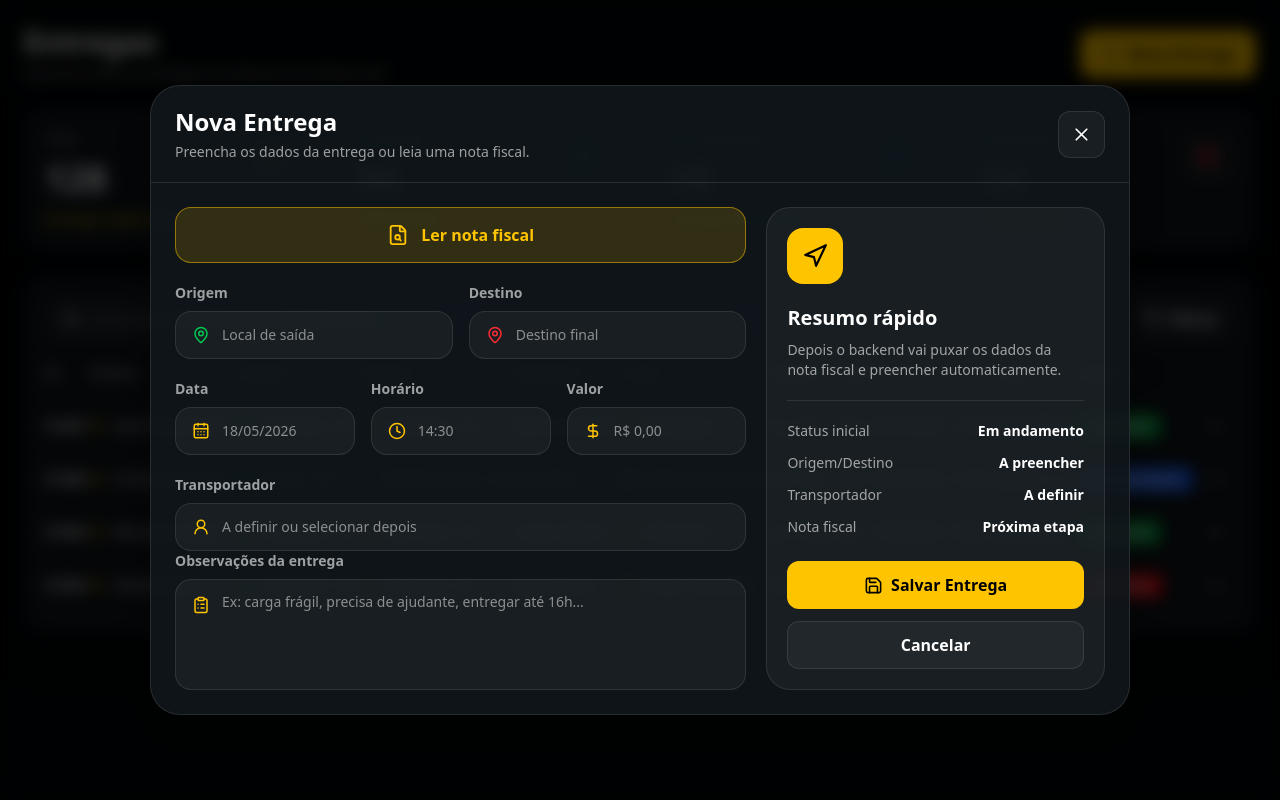
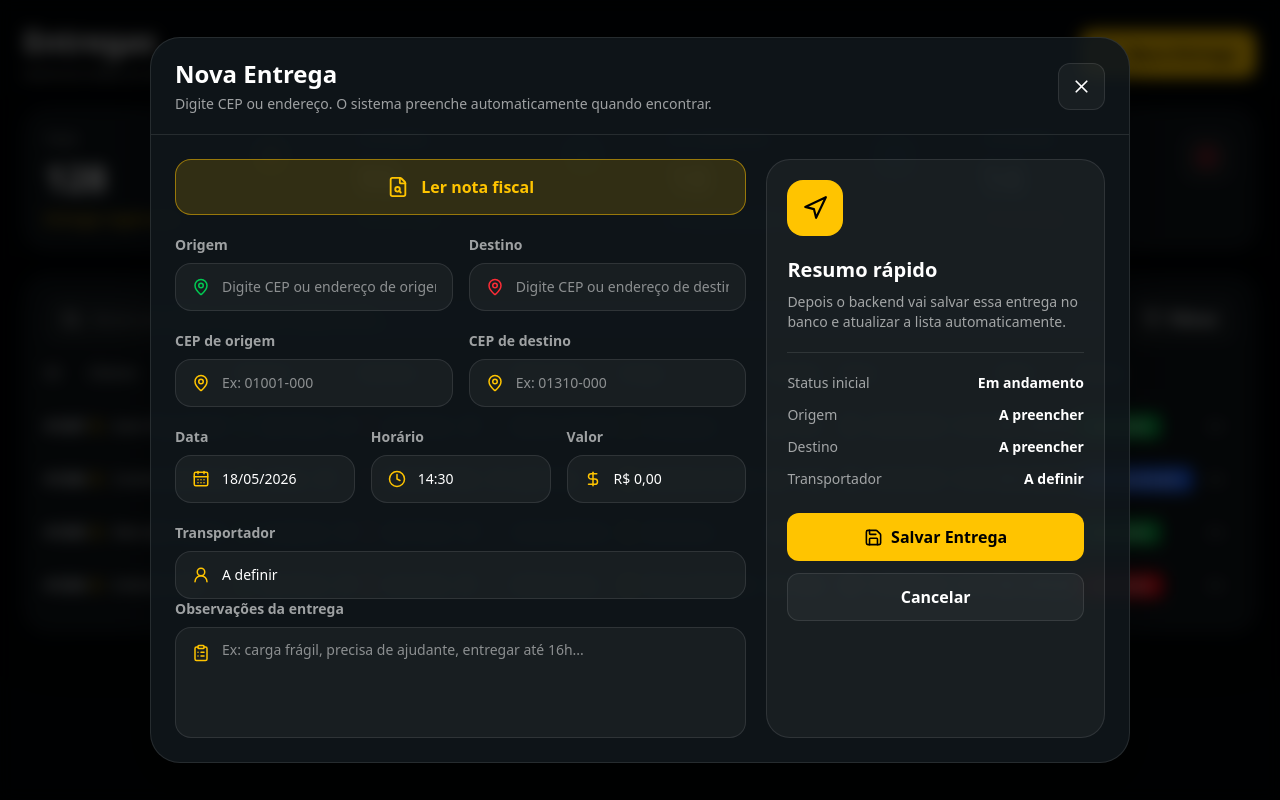
Before and after one commit to luannaaa/flatauto-cliente-painel, a Next.js app: page /empresa/entregas in a window 1280 px wide. Both pictures are taken after a click on the button "Nova Entrega". Built offline with nearby package versions, Linux system fonts and the light colour scheme.

Commit message:
feat: CEP automatico na nova entrega empresa

```diff
--- a/app/empresa/components/NovaEntregaModal.tsx
+++ b/app/empresa/components/NovaEntregaModal.tsx
@@ -1,6 +1,6 @@
 "use client"
 
-import { useEffect } from "react"
+import { useEffect, useState } from "react"
 import {
   X,
   MapPin,
@@ -14,7 +14,62 @@ import {
   UserRound,
 } from "lucide-react"
 
+type TipoEndereco = "origem" | "destino"
+
+type ViaCepResposta = {
+  cep?: string
+  logradouro?: string
+  bairro?: string
+  localidade?: string
+  uf?: string
+  erro?: boolean
+}
+
+type SugestaoLocalizacao = {
+  display_name?: string
+  lat?: string
+  lon?: string
+}
+
+function somenteNumeros(valor: string) {
+  return valor.replace(/\D/g, "")
+}
+
+function formatarCep(valor: string) {
+  const numeros = somenteNumeros(valor).slice(0, 8)
+
+  if (numeros.length > 5) {
+    return `${numeros.slice(0, 5)}-${numeros.slice(5)}`
+  }
+
+  return numeros
+}
+
+function montarEndereco(dados: ViaCepResposta) {
+  return [dados.logradouro, dados.bairro, dados.localidade, dados.uf]
+    .filter(Boolean)
+    .join(", ")
+}
+
 export default function NovaEntregaModal({ ui, fechar }: any) {
+  const [origem, setOrigem] = useState("")
+  const [cepOrigem, setCepOrigem] = useState("")
+
+  const [destino, setDestino] = useState("")
+  const [cepDestino, setCepDestino] = useState("")
+
+  const [data, setData] = useState("18/05/2026")
+  const [horario, setHorario] = useState("14:30")
+  const [valor, setValor] = useState("R$ 0,00")
+  const [transportador, setTransportador] = useState("A definir")
+  const [observacoes, setObservacoes] = useState("")
+
+  const [sugestoesOrigem, setSugestoesOrigem] = useState<SugestaoLocalizacao[]>([])
+  const [sugestoesDestino, setSugestoesDestino] = useState<SugestaoLocalizacao[]>([])
+
+  const [carregandoOrigem, setCarregandoOrigem] = useState(false)
+  const [carregandoDestino, setCarregandoDestino] = useState(false)
+
   useEffect(() => {
     const overflowOriginal = document.body.style.overflow
     document.body.style.overflow = "hidden"
@@ -24,6 +79,117 @@ export default function NovaEntregaModal({ ui, fechar }: any) {
     }
   }, [])
 
+  async function buscarCep(cepDigitado: string, tipo: TipoEndereco) {
+    const cepLimpo = somenteNumeros(cepDigitado)
+
+    if (cepLimpo.length !== 8) return
+
+    try {
+      if (tipo === "origem") {
+        setCarregandoOrigem(true)
+      } else {
+        setCarregandoDestino(true)
+      }
+
+      const resposta = await fetch(`https://viacep.com.br/ws/${cepLimpo}/json/`)
+      const dados = (await resposta.json()) as ViaCepResposta
+
+      if (!resposta.ok || dados.erro) {
+        alert("CEP não encontrado. Confira o número e tente novamente.")
+        return
+      }
+
+      const endereco = montarEndereco(dados)
+      const cepFormatado = formatarCep(dados.cep || cepLimpo)
+
+      if (tipo === "origem") {
+        setCepOrigem(cepFormatado)
+        setOrigem(endereco)
+        setSugestoesOrigem([])
+      } else {
+        setCepDestino(cepFormatado)
+        setDestino(endereco)
+        setSugestoesDestino([])
+      }
+    } catch (error) {
+      console.error("Erro ao buscar CEP:", error)
+      alert("Erro ao buscar CEP. Tente novamente.")
+    } finally {
+      setCarregandoOrigem(false)
+      setCarregandoDestino(false)
+    }
+  }
+
+  async function buscarEndereco(valorDigitado: string, tipo: TipoEndereco) {
+    if (tipo === "origem") {
+      setOrigem(valorDigitado)
+    } else {
+      setDestino(valorDigitado)
+    }
+
+    const numeros = somenteNumeros(valorDigitado)
+
+    if (numeros.length === 8 && valorDigitado.length <= 9) {
+      await buscarCep(valorDigitado, tipo)
+      return
+    }
+
+    if (valorDigitado.length < 3) {
+      if (tipo === "origem") {
+        setSugestoesOrigem([])
+      } else {
+        setSugestoesDestino([])
+      }
+      return
+    }
+
+    try {
+      if (tipo === "origem") {
+        setCarregandoOrigem(true)
+      } else {
+        setCarregandoDestino(true)
+      }
+
+      const resposta = await fetch(`/api/localizacao?q=${encodeURIComponent(valorDigitado)}`)
+      const dados = await resposta.json()
+
+      if (tipo === "origem") {
+        setSugestoesOrigem(Array.isArray(dados) ? dados : [])
+      } else {
+        setSugestoesDestino(Array.isArray(dados) ? dados : [])
+      }
+    } catch (error) {
+      console.error("Erro ao buscar endereço:", error)
+    } finally {
+      setCarregandoOrigem(false)
+      setCarregandoDestino(false)
+    }
+  }
+
+  async function alterarCep(valorDigitado: string, tipo: TipoEndereco) {
+    const cepFormatado = formatarCep(valorDigitado)
+
+    if (tipo === "origem") {
+      setCepOrigem(cepFormatado)
+    } else {
+      setCepDestino(cepFormatado)
+    }
+
+    if (somenteNumeros(cepFormatado).length === 8) {
+      await buscarCep(cepFormatado, tipo)
+    }
+  }
+
+  function selecionarSugestao(item: SugestaoLocalizacao, tipo: TipoEndereco) {
+    if (tipo === "origem") {
+      setOrigem(item.display_name || "")
+      setSugestoesOrigem([])
+    } else {
+      setDestino(item.display_name || "")
+      setSugestoesDestino([])
+    }
+  }
+
   return (
     <div className="fixed inset-0 z-50 flex items-end justify-center bg-black/70 p-0 backdrop-blur-sm sm:items-center sm:p-4">
       <section className={`flex max-h-[92vh] w-full flex-col overflow-hidden rounded-t-[28px] border sm:max-w-[980px] sm:rounded-[30px] ${ui.card}`}>
@@ -31,7 +197,7 @@ export default function NovaEntregaModal({ ui, fechar }: any) {
           <div>
             <h2 className="text-xl font-black sm:text-2xl">Nova Entrega</h2>
             <p className={`mt-1 text-xs sm:text-sm ${ui.textoFraco}`}>
-              Preencha os dados da entrega ou leia uma nota fiscal.
+              Digite CEP ou endereço. O sistema preenche automaticamente quando encontrar.
             </p>
           </div>
 
@@ -43,23 +209,114 @@ export default function NovaEntregaModal({ ui, fechar }: any) {
         <div className="flex-1 overflow-y-auto px-4 py-4 sm:p-6">
           <div className="grid gap-5 lg:grid-cols-[1.35fr_0.8fr]">
             <div className="space-y-4 sm:space-y-5">
-              <button className={`flex h-14 w-full items-center justify-center gap-3 rounded-2xl border border-[#ffc400]/50 bg-[#ffc400]/15 px-4 font-black text-[#ffc400]`}>
+              <button className="flex h-14 w-full items-center justify-center gap-3 rounded-2xl border border-[#ffc400]/50 bg-[#ffc400]/15 px-4 font-black text-[#ffc400]">
                 <FileSearch size={22} />
                 Ler nota fiscal
               </button>
 
               <div className="grid gap-3 sm:grid-cols-2 sm:gap-4">
-                <Campo ui={ui} icon={<MapPin size={18} className="text-green-500" />} label="Origem" placeholder="Local de saída" />
-                <Campo ui={ui} icon={<MapPin size={18} className="text-red-500" />} label="Destino" placeholder="Destino final" />
+                <div>
+                  <Campo
+                    ui={ui}
+                    icon={<MapPin size={18} className="text-green-500" />}
+                    label="Origem"
+                    placeholder="Digite CEP ou endereço de origem"
+                    value={origem}
+                    onChange={(valor: string) => buscarEndereco(valor, "origem")}
+                  />
+
+                  {carregandoOrigem && (
+                    <p className="mt-2 text-xs font-bold text-[#ffc400]">Buscando origem...</p>
+                  )}
+
+                  {sugestoesOrigem.length > 0 && (
+                    <Sugestoes
+                      sugestoes={sugestoesOrigem}
+                      onSelecionar={(item) => selecionarSugestao(item, "origem")}
+                    />
+                  )}
+                </div>
+
+                <div>
+                  <Campo
+                    ui={ui}
+                    icon={<MapPin size={18} className="text-red-500" />}
+                    label="Destino"
+                    placeholder="Digite CEP ou endereço de destino"
+                    value={destino}
+                    onChange={(valor: string) => buscarEndereco(valor, "destino")}
+                  />
+
+                  {carregandoDestino && (
+                    <p className="mt-2 text-xs font-bold text-[#ffc400]">Buscando destino...</p>
+                  )}
+
+                  {sugestoesDestino.length > 0 && (
+                    <Sugestoes
+                      sugestoes={sugestoesDestino}
+                      onSelecionar={(item) => selecionarSugestao(item, "destino")}
+                    />
+                  )}
+                </div>
+              </div>
+
+              <div className="grid gap-3 sm:grid-cols-2 sm:gap-4">
+                <Campo
+                  ui={ui}
+                  icon={<MapPin size={18} />}
+                  label="CEP de origem"
+                  placeholder="Ex: 01001-000"
+                  value={cepOrigem}
+                  onChange={(valor: string) => alterarCep(valor, "origem")}
+                />
+
+                <Campo
+                  ui={ui}
+                  icon={<MapPin size={18} />}
+                  label="CEP de destino"
+                  placeholder="Ex: 01310-000"
+                  value={cepDestino}
+                  onChange={(valor: string) => alterarCep(valor, "destino")}
+                />
               </div>
 
               <div className="grid gap-3 sm:grid-cols-3 sm:gap-4">
-                <Campo ui={ui} icon={<CalendarDays size={18} />} label="Data" placeholder="18/05/2026" />
-                <Campo ui={ui} icon={<Clock size={18} />} label="Horário" placeholder="14:30" />
-                <Campo ui={ui} icon={<DollarSign size={18} />} label="Valor" placeholder="R$ 0,00" />
+                <Campo
+                  ui={ui}
+                  icon={<CalendarDays size={18} />}
+                  label="Data"
+                  placeholder="18/05/2026"
+                  value={data}
+                  onChange={setData}
+                />
+
+                <Campo
+                  ui={ui}
+                  icon={<Clock size={18} />}
+                  label="Horário"
+                  placeholder="14:30"
+                  value={horario}
+                  onChange={setHorario}
+                />
+
+                <Campo
+                  ui={ui}
+                  icon={<DollarSign size={18} />}
+                  label="Valor"
+                  placeholder="R$ 0,00"
+                  value={valor}
+                  onChange={setValor}
+                />
               </div>
 
-              <Campo ui={ui} icon={<UserRound size={18} />} label="Transportador" placeholder="A definir ou selecionar depois" />
+              <Campo
+                ui={ui}
+                icon={<UserRound size={18} />}
+                label="Transportador"
+                placeholder="A definir ou selecionar depois"
+                value={transportador}
+                onChange={setTransportador}
+              />
 
               <div>
                 <label className={`mb-2 block text-sm font-bold ${ui.textoFraco}`}>
@@ -69,6 +326,8 @@ export default function NovaEntregaModal({ ui, fechar }: any) {
                 <div className={`flex min-h-[96px] gap-3 rounded-2xl border px-4 py-3 sm:min-h-[110px] ${ui.card2}`}>
                   <ClipboardList size={18} className="mt-1 text-[#ffc400]" />
                   <textarea
+                    value={observacoes}
+                    onChange={(e) => setObservacoes(e.target.value)}
                     placeholder="Ex: carga frágil, precisa de ajudante, entregar até 16h..."
                     className="min-h-[72px] flex-1 resize-none bg-transparent text-sm outline-none sm:min-h-[85px]"
                   />
@@ -84,14 +343,14 @@ export default function NovaEntregaModal({ ui, fechar }: any) {
               <h3 className="mt-4 text-lg font-black sm:mt-5 sm:text-xl">Resumo rápido</h3>
 
               <p className={`mt-2 text-sm ${ui.textoFraco}`}>
-                Depois o backend vai puxar os dados da nota fiscal e preencher automaticamente.
+                Depois o backend vai salvar essa entrega no banco e atualizar a lista automaticamente.
               </p>
 
               <div className={`mt-4 space-y-3 border-t pt-4 sm:mt-5 sm:pt-5 ${ui.linha}`}>
                 <ResumoLinha label="Status inicial" valor="Em andamento" />
-                <ResumoLinha label="Origem/Destino" valor="A preencher" />
-                <ResumoLinha label="Transportador" valor="A definir" />
-                <ResumoLinha label="Nota fiscal" valor="Próxima etapa" />
+                <ResumoLinha label="Origem" valor={origem || "A preencher"} />
+                <ResumoLinha label="Destino" valor={destino || "A preencher"} />
+                <ResumoLinha label="Transportador" valor={transportador || "A definir"} />
               </div>
 
               <button className="mt-5 flex h-12 w-full items-center justify-center gap-2 rounded-xl bg-[#ffc400] font-black text-black sm:mt-6">
@@ -110,7 +369,7 @@ export default function NovaEntregaModal({ ui, fechar }: any) {
   )
 }
 
-function Campo({ ui, icon, label, placeholder }: any) {
+function Campo({ ui, icon, label, placeholder, value, onChange }: any) {
   return (
     <label>
       <span className={`mb-2 block text-xs font-bold sm:text-sm ${ui.textoFraco}`}>
@@ -120,6 +379,8 @@ function Campo({ ui, icon, label, placeholder }: any) {
       <div className={`flex h-11 items-center gap-3 rounded-2xl border px-3 sm:h-12 sm:px-4 ${ui.card2}`}>
         <span className="text-[#ffc400]">{icon}</span>
         <input
+          value={value}
+          onChange={(e) => onChange?.(e.target.value)}
           placeholder={placeholder}
           className="w-full bg-transparent text-sm outline-none"
         />
@@ -128,11 +389,34 @@ function Campo({ ui, icon, label, placeholder }: any) {
   )
 }
 
-function ResumoLinha({ label, valor }: any) {
+function Sugestoes({
+  sugestoes,
+  onSelecionar,
+}: {
+  sugestoes: SugestaoLocalizacao[]
+  onSelecionar: (item: SugestaoLocalizacao) => void
+}) {
   return (
-    <div className="flex items-center justify-between gap-3 text-sm">
-      <span className="opacity-60">{label}</span>
-      <strong className="text-right">{valor}</strong>
+    <div className="mt-2 overflow-hidden rounded-2xl border border-[#ffc400]/25 bg-black/80">
+      {sugestoes.map((item, index) => (
+        <button
+          key={index}
+          type="button"
+          onClick={() => onSelecionar(item)}
+          className="w-full border-b border-white/10 px-4 py-3 text-left text-xs text-white/80 last:border-b-0"
+        >
+          📍 {item.display_name}
+        </button>
+      ))}
     </div>
   )
 }
+
+function ResumoLinha({ label, valor }: any) {
+  return (
+    <div className="flex items-start justify-between gap-3 text-sm">
+      <span className="opacity-60">{label}</span>
+      <strong className="max-w-[160px] text-right text-xs sm:text-sm">{valor}</strong>
+    </div>
+  )
+}
```
